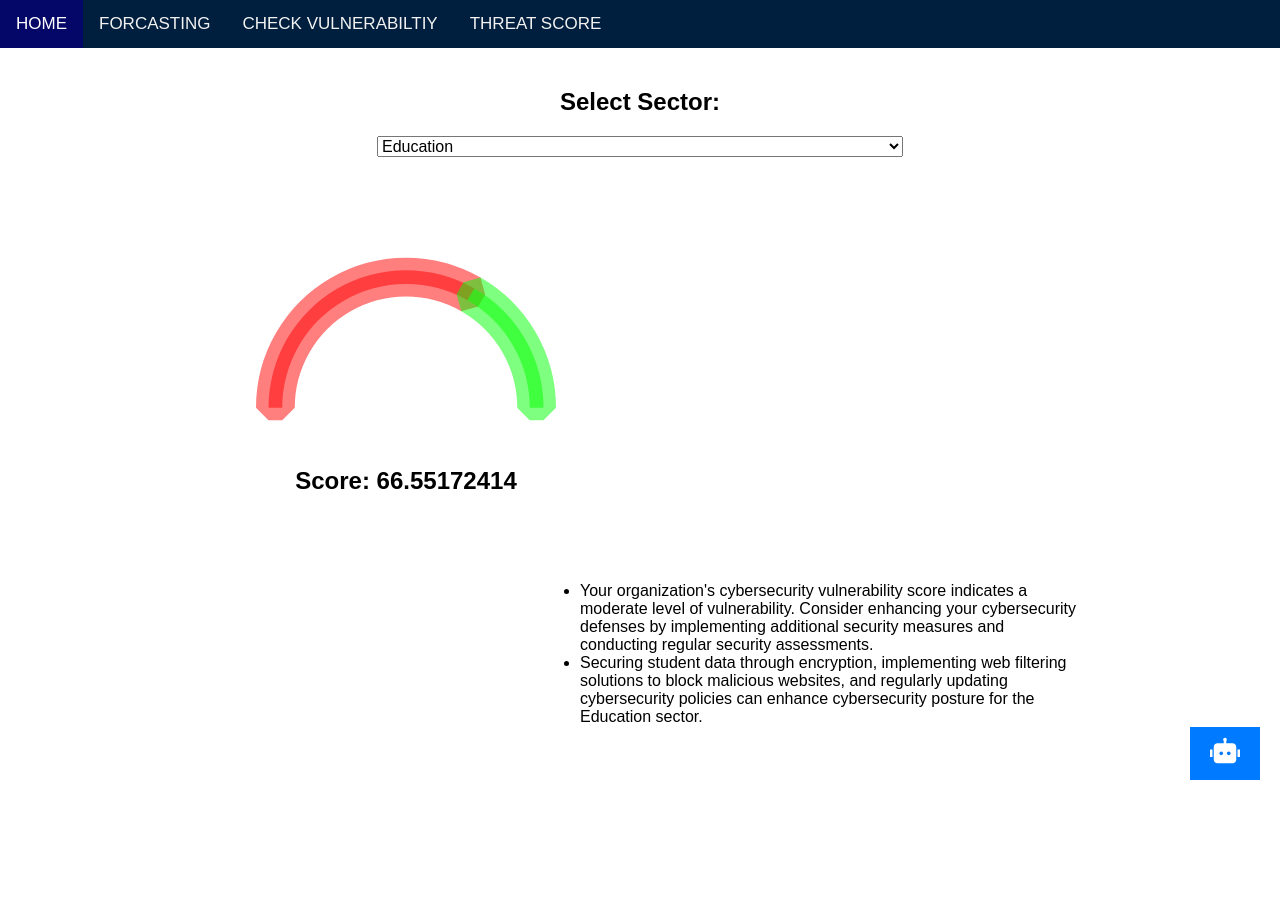
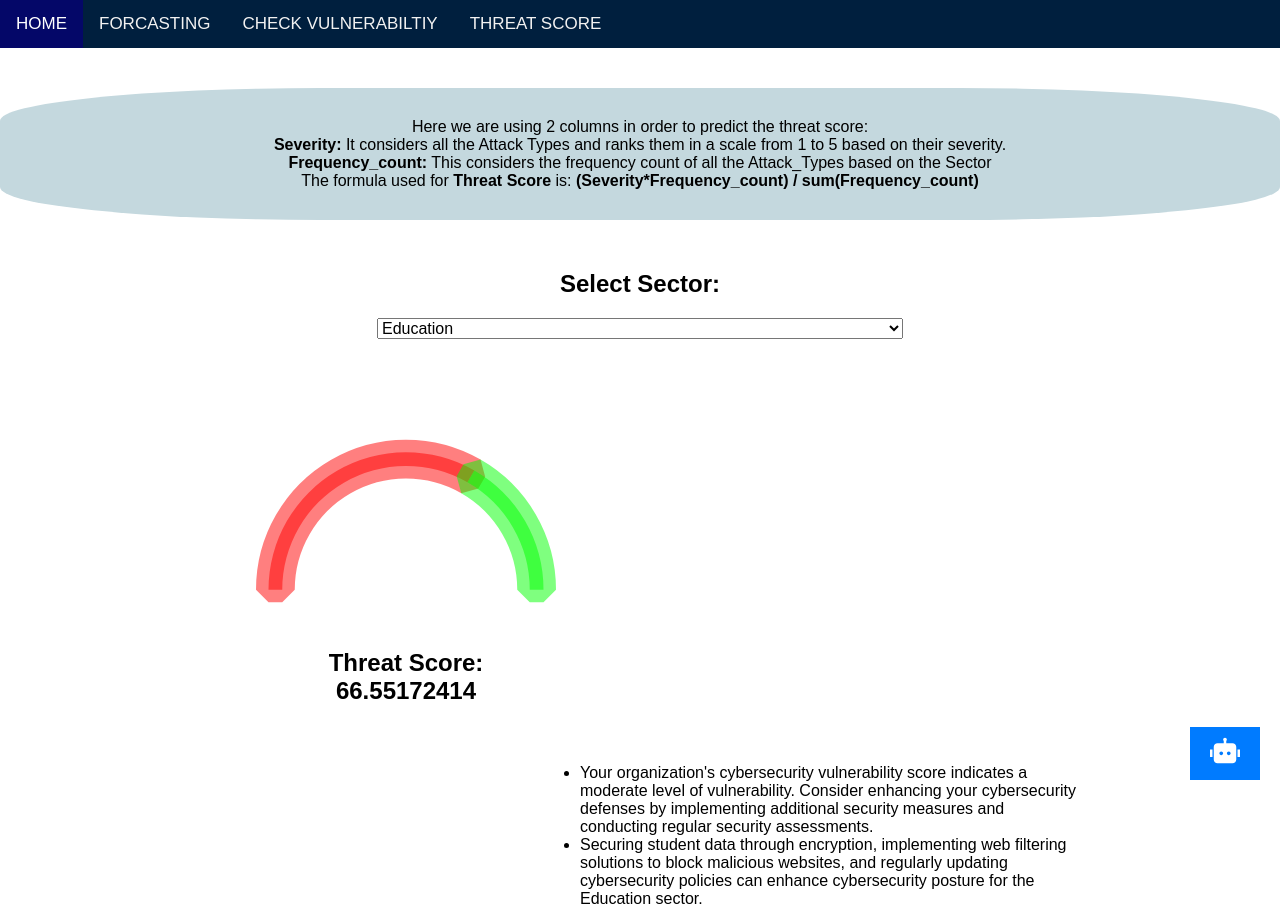
Before and after one commit to manthanMSA/Cyber_Vigilance, a React (Vite) app in the folder Frontend/: page /score in a window 1280 px wide. Before the commit the page ends 800 px from the top, so only its background shows below. Built offline with nearby package versions, Linux system fonts and the light colour scheme.

Commit message:
Added iframe and styling

```diff
--- a/Frontend/src/pages/About.jsx
+++ b/Frontend/src/pages/About.jsx
@@ -35,7 +35,7 @@ defaults.plugins.title.font.size = 20;
 defaults.plugins.title.color = "black";
 
 export const About = () => {
-  const [selectedDataType, setSelectedDataType] = useState("Adware");
+  const [selectedDataType, setSelectedDataType] = useState("Rootkit");
 
   const dataTypes = {
     Adware: { data: Adware, description: "Adware is software that automatically displays or downloads advertising material (often unwanted) when a user is online.", mitigation: "Install ad-blocking software, keep antivirus software up to date, be cautious of downloading free software from untrusted sources." },
--- a/Frontend/src/pages/ThreatScore.css
+++ b/Frontend/src/pages/ThreatScore.css
@@ -92,3 +92,21 @@
   .spacing{
     margin-top: 20px;
   }
+
+  .explain{
+    justify-content: center;
+    /* margin-top: 100px; */
+    display: block;
+    /* width: 50%; */
+    /* align-items: top; */
+    /* margin-top: 40px; */
+    padding: 30px 30px 30px 30px;
+    border-radius: 25%;
+    /* height: 300vh; */
+    background-color: #C4D8DE;
+    margin-bottom: 50px;
+  }
+
+  .alignment1{
+    text-align: left;
+  }
--- a/Frontend/src/pages/ThreatScore.jsx
+++ b/Frontend/src/pages/ThreatScore.jsx
@@ -90,6 +90,12 @@ const getMessage = (score, sectorMessage) => {
 
   return (
     <div className="threat-container">
+          <div className='alignment1 explain'>
+        <p className='alignment'>Here we are using 2 columns in order to predict the threat score: </p>
+        <p className='alignment'><b>Severity:</b> It considers all the Attack Types and ranks them in a scale from 1 to 5 based on their severity.</p>
+        <p className='alignment'><b>Frequency_count:</b> This considers the frequency count of all the Attack_Types based on the Sector</p>
+        <p className='alignment'>The formula used for <b>Threat Score</b> is: <b>(Severity*Frequency_count) / sum(Frequency_count)</b></p>
+      </div>
       <div>
         <h2 className='spacing'>Select Sector:</h2>
         <select value={selectedSector} onChange={handleSectorChange}>
@@ -104,7 +110,7 @@ const getMessage = (score, sectorMessage) => {
           <div>
             <div className="doughnut" style={{ width: '300px', height: '300px' }}>
               <Doughnut className='display' data={data} options={options} />
-              <h2>Score: {selectedScore}</h2>
+              <h2>Threat Score: {selectedScore}</h2>
 
             </div>
 
@@ -115,7 +121,10 @@ const getMessage = (score, sectorMessage) => {
       <div className='text '>
             <p className='aligning '>{getMessage(selectedScore, sectorMessage)}</p> {/* Display message based on score and sector */}
       </div>
+
+
     </div>
+
 
   );
 };
```
